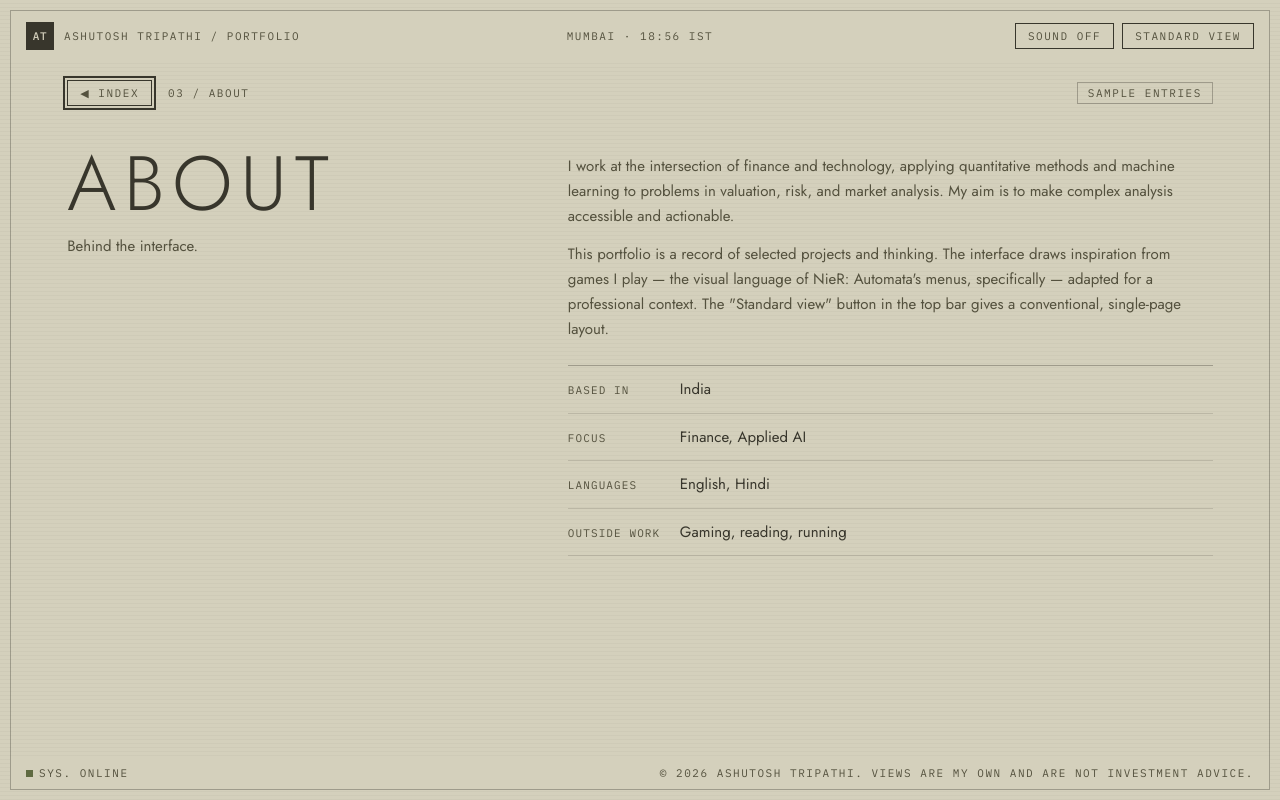
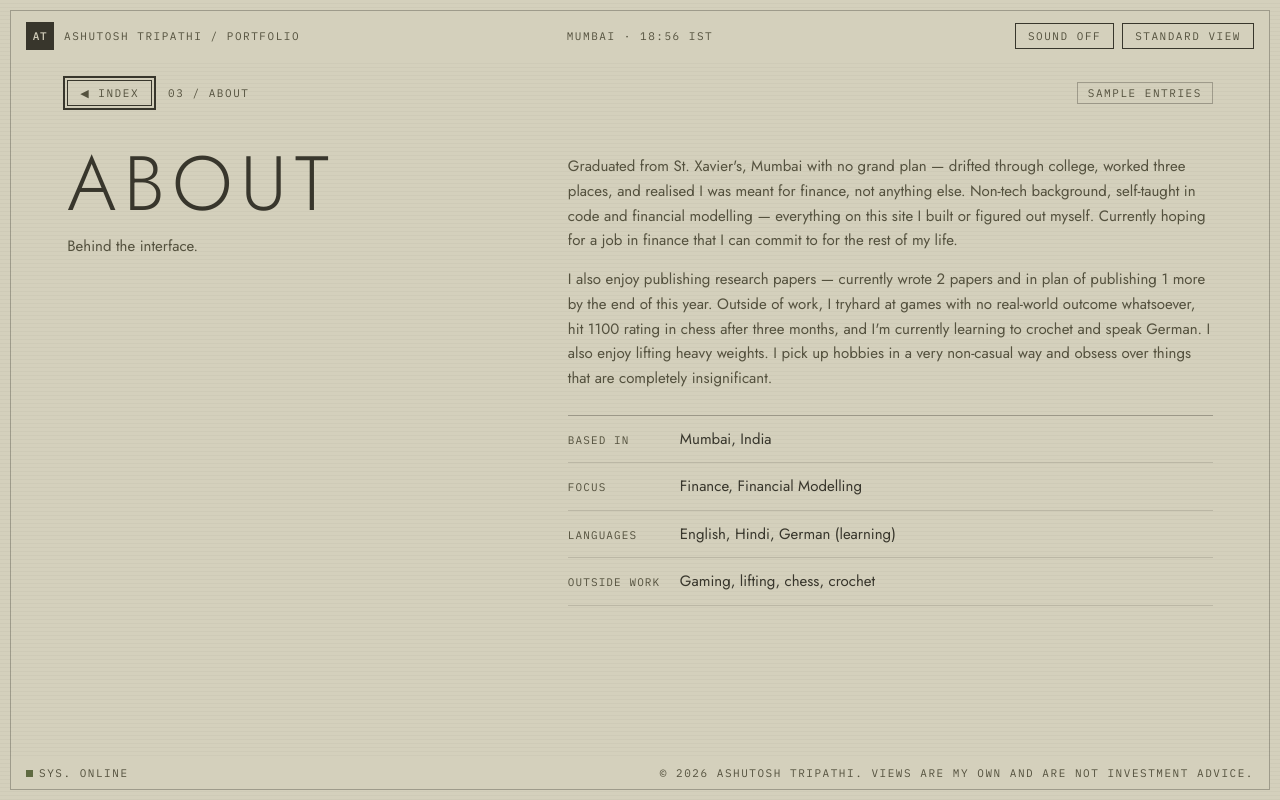
Before and after one commit to zshqv/Ashutosh-Portfolio, a React (Vite) app: page /about in a window 1280 px wide. Built offline with nearby package versions, Linux system fonts and the light colour scheme.

Commit message:
Replace About page placeholder with real bio
Co-Authored-By: Claude Opus 4.6 <noreply@anthropic.com>

```diff
--- a/src/components/AboutPage.tsx
+++ b/src/components/AboutPage.tsx
@@ -5,39 +5,39 @@ export function AboutPage() {
   return (
     <SectionLayout index="03" title="About" lede="Behind the interface.">
       <div className="about-content">
-        {/* PLACEHOLDER */}
         <p className="about-content__text">
-          I work at the intersection of finance and technology, applying quantitative
-          methods and machine learning to problems in valuation, risk, and market analysis.
-          My aim is to make complex analysis accessible and actionable.
+          Graduated from St. Xavier's, Mumbai with no grand plan — drifted through
+          college, worked three places, and realised I was meant for finance, not
+          anything else. Non-tech background, self-taught in code and financial
+          modelling — everything on this site I built or figured out myself.
+          Currently hoping for a job in finance that I can commit to for the rest
+          of my life.
         </p>
         <p className="about-content__text">
-          This portfolio is a record of selected projects and thinking. The interface
-          draws inspiration from games I play — the visual language of NieR: Automata's
-          menus, specifically — adapted for a professional context. The "Standard view"
-          button in the top bar gives a conventional, single-page layout.
+          I also enjoy publishing research papers — currently wrote 2 papers and
+          in plan of publishing 1 more by the end of this year. Outside of work,
+          I tryhard at games with no real-world outcome whatsoever, hit 1100 rating
+          in chess after three months, and I'm currently learning to crochet and
+          speak German. I also enjoy lifting heavy weights. I pick up hobbies in a
+          very non-casual way and obsess over things that are completely insignificant.
         </p>
 
         <div className="ruled-list" style={{ marginTop: 24 }}>
           <div className="ruled-row">
             <span className="ruled-row__label">Based in</span>
-            {/* PLACEHOLDER */}
-            <span className="ruled-row__value">India</span>
+            <span className="ruled-row__value">Mumbai, India</span>
           </div>
           <div className="ruled-row">
             <span className="ruled-row__label">Focus</span>
-            {/* PLACEHOLDER */}
-            <span className="ruled-row__value">Finance, Applied AI</span>
+            <span className="ruled-row__value">Finance, Financial Modelling</span>
           </div>
           <div className="ruled-row">
             <span className="ruled-row__label">Languages</span>
-            {/* PLACEHOLDER */}
-            <span className="ruled-row__value">English, Hindi</span>
+            <span className="ruled-row__value">English, Hindi, German (learning)</span>
           </div>
           <div className="ruled-row">
             <span className="ruled-row__label">Outside work</span>
-            {/* PLACEHOLDER */}
-            <span className="ruled-row__value">Gaming, reading, running</span>
+            <span className="ruled-row__value">Gaming, lifting, chess, crochet</span>
           </div>
         </div>
       </div>
```
